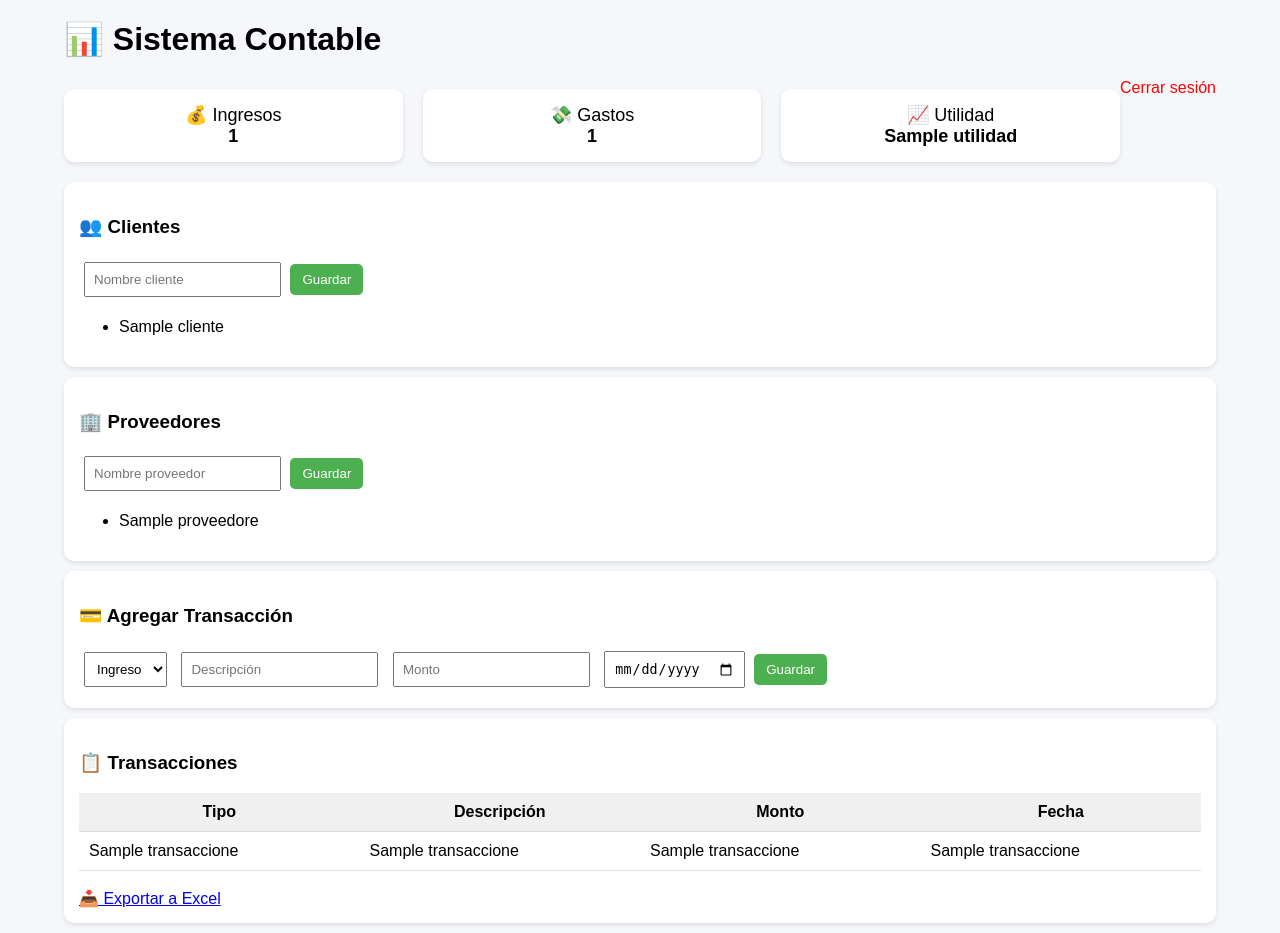
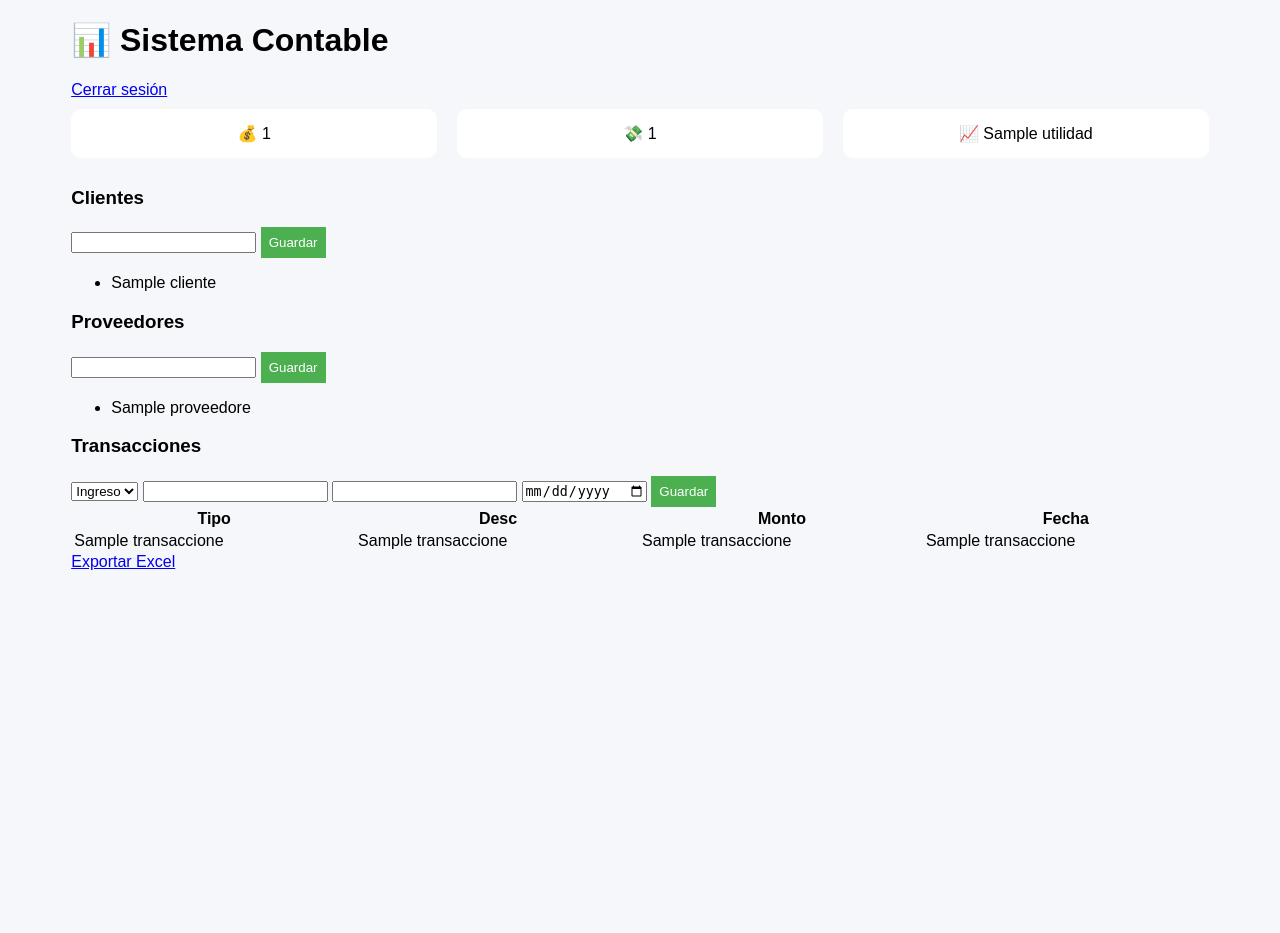
Before and after one commit to dannylix64-ops/sistema-contable, a Flask app: template templates/dashboard.html in a window 1280 px wide. After the commit the page ends 570 px from the top, so only its background shows below. Run offline with Flask 3, Linux system fonts and the light colour scheme; the template is opened without the code that fills it: most values are stand-ins (such as "Sample title", 1, 10 or a date in 2020).

Commit message:
Update dashboard.html

```diff
--- a/templates/dashboard.html
+++ b/templates/dashboard.html
@@ -2,80 +2,17 @@
 <html>
 <head>
 <title>Sistema Contable</title>
+
 <style>
-        body {
-            font-family: Arial;
-            background: #f5f7fb;
-            margin: 0;
-            padding: 0;
-        }
+body {font-family: Arial; background:#f5f7fb;}
+.container {width:90%; margin:auto;}
+.card {background:white; padding:15px; margin:10px 0; border-radius:10px;}
+.grid {display:flex; gap:20px;}
+.grid .card {flex:1; text-align:center;}
+button {background:#4CAF50; color:white; border:none; padding:8px;}
+table {width:100%;}
+</style>
 
-        .container {
-            width: 90%;
-            margin: auto;
-        }
-
-        h1 {
-            margin-top: 20px;
-        }
-
-        .card {
-            background: white;
-            padding: 15px;
-            margin: 10px 0;
-            border-radius: 10px;
-            box-shadow: 0px 2px 5px rgba(0,0,0,0.1);
-        }
-
-        .grid {
-            display: flex;
-            gap: 20px;
-        }
-
-        .grid .card {
-            flex: 1;
-            text-align: center;
-            font-size: 18px;
-        }
-
-        input, select {
-            padding: 8px;
-            margin: 5px;
-        }
-
-        button {
-            padding: 8px 12px;
-            background: #4CAF50;
-            color: white;
-            border: none;
-            border-radius: 5px;
-            cursor: pointer;
-        }
-
-        button:hover {
-            background: #45a049;
-        }
-
-        table {
-            width: 100%;
-            border-collapse: collapse;
-        }
-
-        table th, table td {
-            padding: 10px;
-            border-bottom: 1px solid #ddd;
-        }
-
-        table th {
-            background: #f0f0f0;
-        }
-
-        .logout {
-            float: right;
-            text-decoration: none;
-            color: red;
-        }
-    </style>
 </head>
 
 <body>
@@ -83,50 +20,39 @@
 <div class="container">
 
 <h1>📊 Sistema Contable</h1>
-    <a href="/logout" class="logout">Cerrar sesión</a>
+<a href="/logout">Cerrar sesión</a>
 
-    <!-- RESUMEN -->
 <div class="grid">
-        <div class="card">💰 Ingresos<br><b>{{ total_ingresos }}</b></div>
-        <div class="card">💸 Gastos<br><b>{{ total_gastos }}</b></div>
-        <div class="card">📈 Utilidad<br><b>{{ utilidad }}</b></div>
+<div class="card">💰 {{ total_ingresos }}</div>
+<div class="card">💸 {{ total_gastos }}</div>
+<div class="card">📈 {{ utilidad }}</div>
 </div>
 
-    <!-- CLIENTES -->
-    <div class="card">
-        <h3>👥 Clientes</h3>
-
+<h3>Clientes</h3>
 <form method="POST" action="/cliente">
-            <input name="nombre" placeholder="Nombre cliente">
+<input name="nombre">
 <button>Guardar</button>
 </form>
 
 <ul>
 {% for c in clientes %}
-            <li>{{ c[1] }}</li>
+<li>{{c[1]}}</li>
 {% endfor %}
 </ul>
-    </div>
 
-    <!-- PROVEEDORES -->
-    <div class="card">
-        <h3>🏢 Proveedores</h3>
-
+<h3>Proveedores</h3>
 <form method="POST" action="/proveedor">
-            <input name="nombre" placeholder="Nombre proveedor">
+<input name="nombre">
 <button>Guardar</button>
 </form>
 
 <ul>
 {% for p in proveedores %}
-            <li>{{ p[1] }}</li>
+<li>{{p[1]}}</li>
 {% endfor %}
 </ul>
-    </div>
 
-    <!-- TRANSACCIONES -->
-    <div class="card">
-        <h3>💳 Agregar Transacción</h3>
+<h3>Transacciones</h3>
 
 <form method="POST" action="/transaccion">
 <select name="tipo">
@@ -134,39 +60,32 @@
 <option value="gasto">Gasto</option>
 </select>
 
-            <input name="descripcion" placeholder="Descripción">
-            <input name="monto" placeholder="Monto">
-            <input name="fecha" type="date">
+<input name="descripcion">
+<input name="monto">
+<input type="date" name="fecha">
 
 <button>Guardar</button>
 </form>
-    </div>
-
-    <!-- TABLA -->
-    <div class="card">
-        <h3>📋 Transacciones</h3>
 
 <table>
 <tr>
 <th>Tipo</th>
-                <th>Descripción</th>
+<th>Desc</th>
 <th>Monto</th>
 <th>Fecha</th>
 </tr>
 
 {% for t in transacciones %}
 <tr>
-                <td>{{ t[1] }}</td>
-                <td>{{ t[2] }}</td>
-                <td>{{ t[3] }}</td>
-                <td>{{ t[4] }}</td>
+<td>{{t[1]}}</td>
+<td>{{t[2]}}</td>
+<td>{{t[3]}}</td>
+<td>{{t[4]}}</td>
 </tr>
 {% endfor %}
 </table>
 
-        <br>
-        <a href="/exportar">📥 Exportar a Excel</a>
-    </div>
+<a href="/exportar">Exportar Excel</a>
 
 </div>
 
```
Lines whose indentation alone changed are shown as unchanged.
